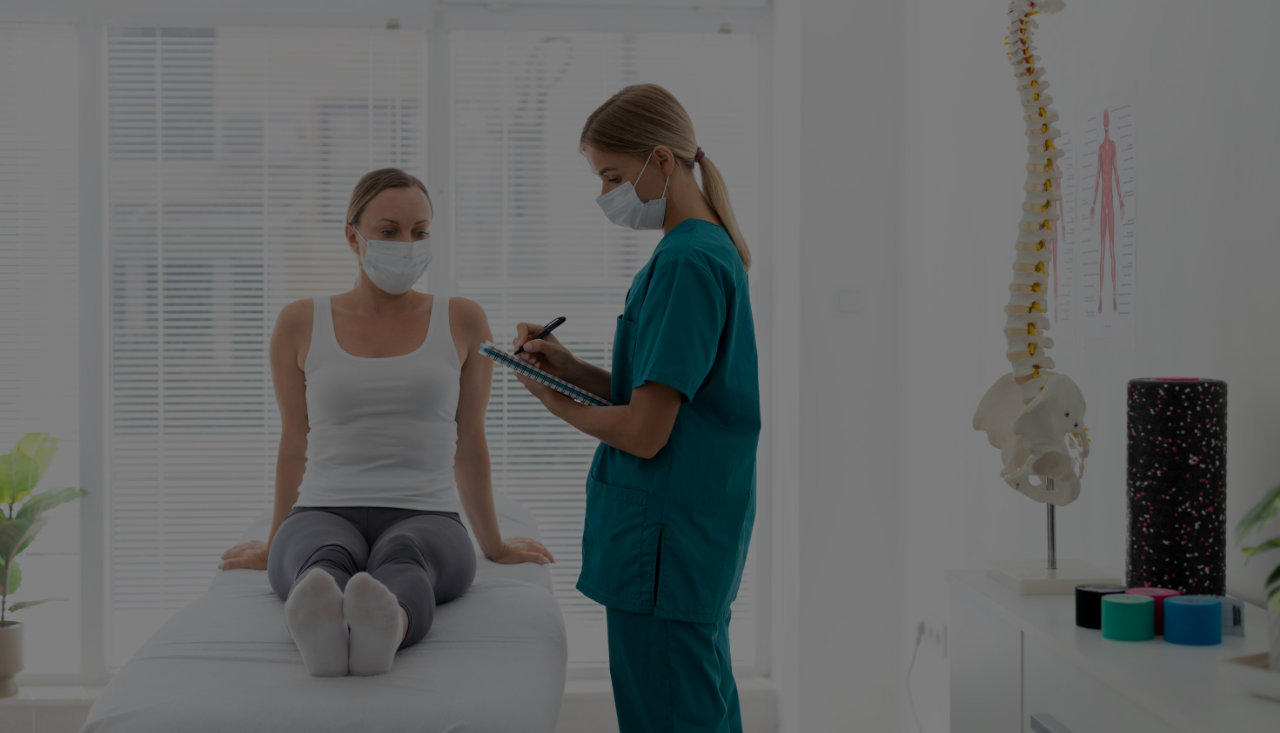
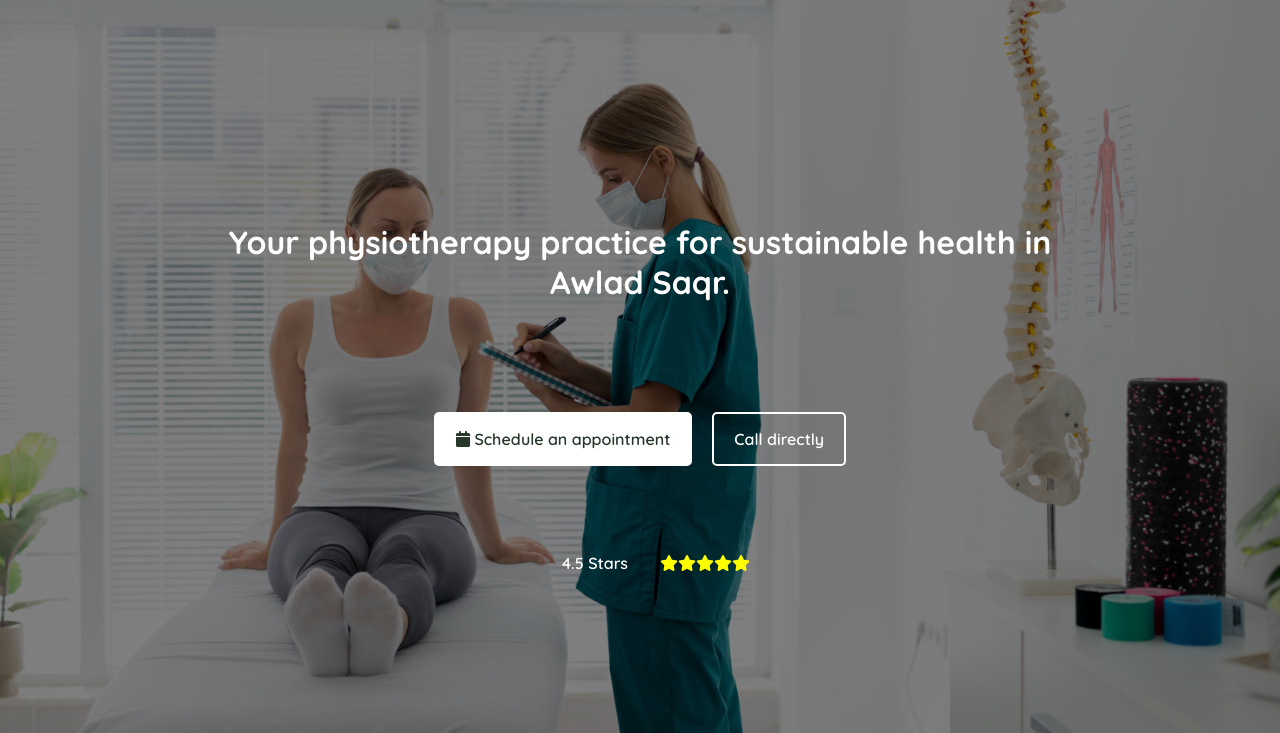
Before and after one commit to eng-mikha/marioom, a plain HTML site: page index.html in a window 1280 px wide. Shown: the part 64-797 px from the top of the page. Drawn offline with Linux system fonts and the light colour scheme.

Commit message:
Update index.html

```diff
--- a/index.html
+++ b/index.html
@@ -69,8 +69,8 @@
         <!-- <img src="attachments/landing.jpg" alt=""> -->
         <span></span>
         <div class="container">
-            <h1 class="hidden-top">Your physiotherapy practice for sustainable health in Awlad Saqr.</h1>
-            <div class="buttons hidden-top">
+            <h1>Your physiotherapy practice for sustainable health in Awlad Saqr.</h1>
+            <div class="buttons">
                 <p>
                     <i class="fa-solid fa-calendar"></i>
                     Schedule an appointment
@@ -79,7 +79,7 @@
                     Call directly
                 </p>
             </div>
-            <div class="star hidden-top">
+            <div class="star">
                 <p>4.5 Stars</p>
                 <i class="fa-solid fa-star"></i>
                 <i class="fa-solid fa-star"></i>
```
